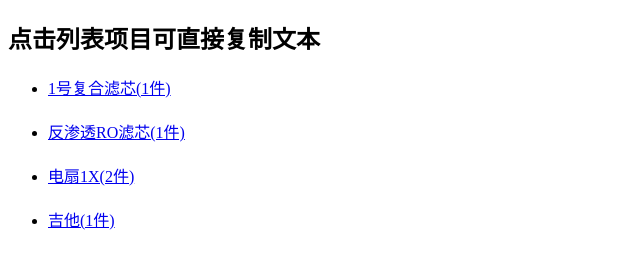
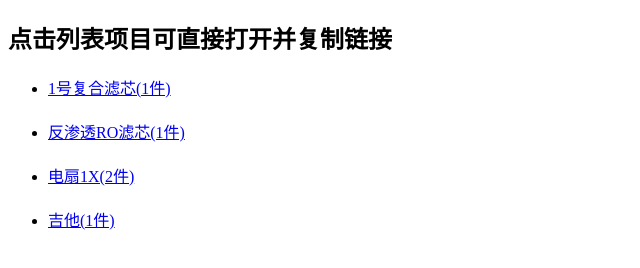
Before and after one commit to vonandrew/vonandrew.github.io, a plain HTML site: page index.html in a window 1280 px wide. Shown: the whole page, without its empty margins (0-640 px from the left). Drawn offline with Linux system fonts and the light colour scheme.

Commit message:
Update index.html

```diff
--- a/index.html
+++ b/index.html
@@ -41,7 +41,7 @@
 </head>
 <body>
 
-    <h2>点击列表项目可直接复制文本</h2>
+    <h2>点击列表项目可直接打开并复制链接</h2>
     <ul id="myList">
         <li><a href="https://3.cn/20B2p-az">1号复合滤芯(1件)</a></li>
         <li><a href="https://3.cn/20B2-sZs"> 反渗透RO滤芯(1件)</a></li>
```
